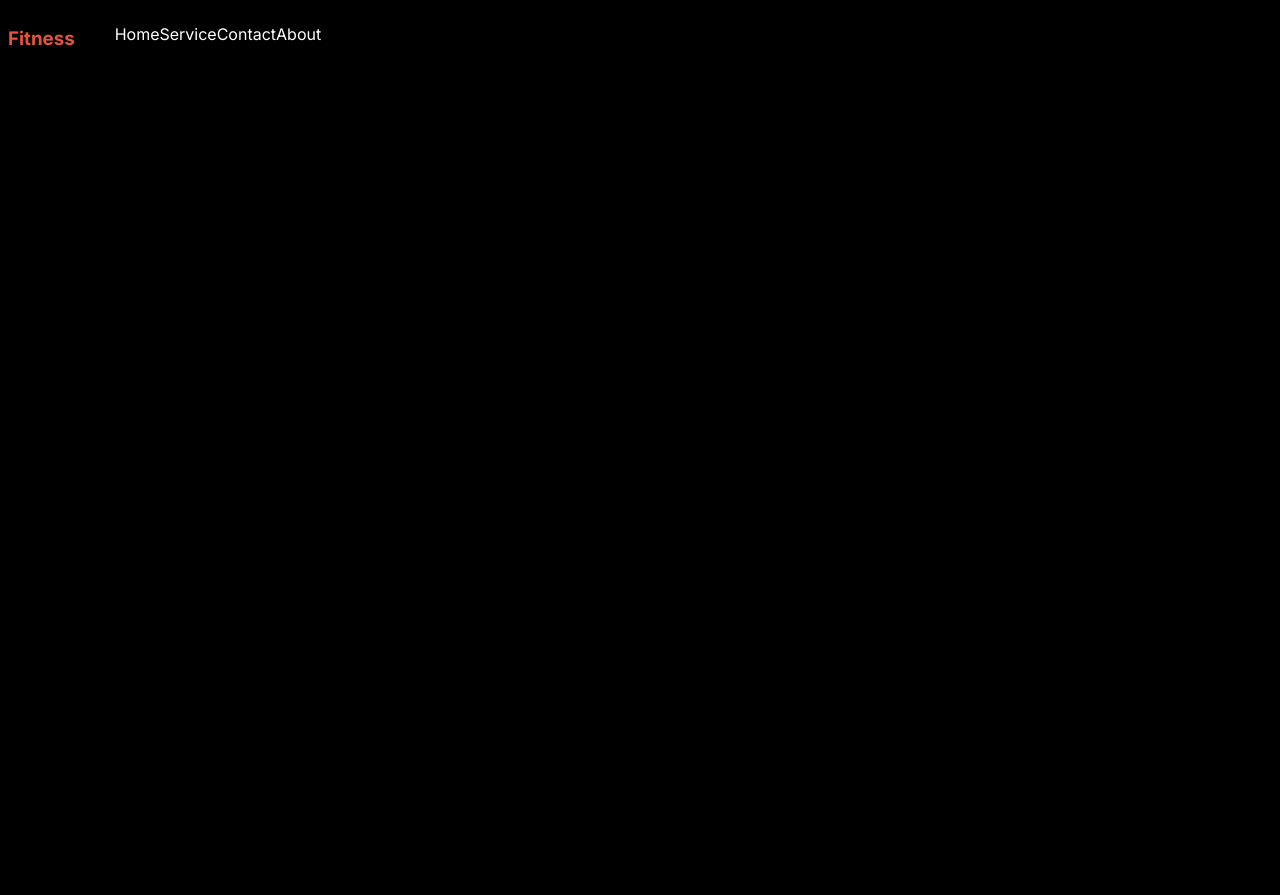
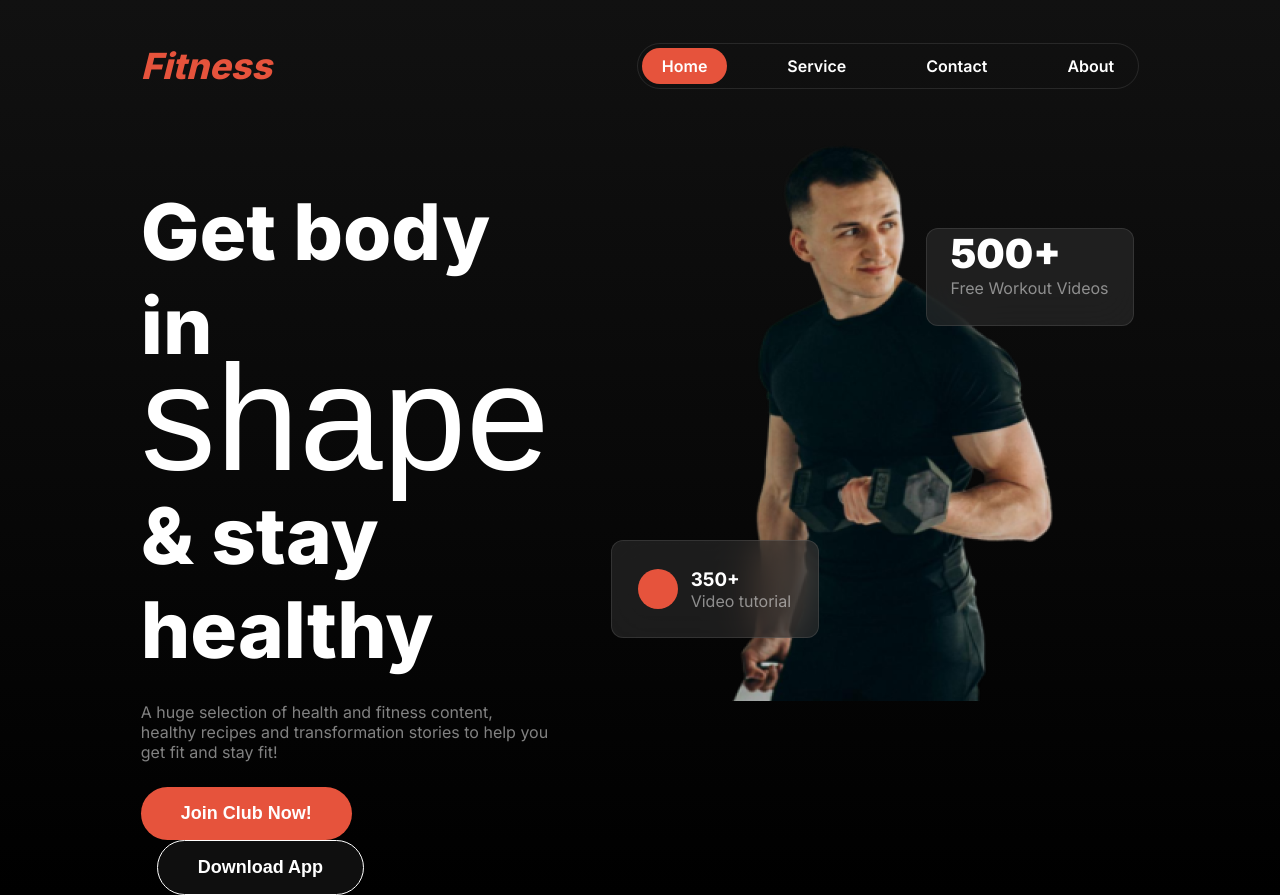
Before and after one commit to ariful97768/assignment-2, a plain HTML site: page index.html in a window 1280 px wide. Before the commit the page ends 800 px from the top, so only its background shows below. Drawn offline with Linux system fonts and the light colour scheme; a web font is replaced by a local one.

Commit message:
finished first section

```diff
--- a/index.html
+++ b/index.html
@@ -1,24 +1,59 @@
 <!DOCTYPE html>
 <html lang="en">
+
 <head>
     <meta charset="UTF-8">
     <meta name="viewport" content="width=device-width, initial-scale=1.0">
     <title>Fitness </title>
     <link rel="stylesheet" href="style.css">
 </head>
-<body class="inter">
-    <header class="df">
-        <h3 class="btn-color nav-title">Fitness</h3>
-        <nav>
-            <ul class="df nav-lists">
-                <li class="nav-list"><a href="#">Home</a></li>
-                <li class="nav-list"><a href="#">Service</a></li>
-                <li class="nav-list"><a href="#">Contact</a></li>
-                <li class="nav-list"><a href="#">About</a></li>
-            </ul>
-        </nav>
+
+<body class="inter white">
+    <header>
+        <div class="df header">
+            <em class="color-primary nav-title">Fitness</em>
+            <nav>
+                <ul class="df nav-lists">
+                    <li class="nav-list home"><a href="#">Home</a></li>
+                    <li class="nav-list aa"><a href="#">Service</a></li>
+                    <li class="nav-list aa"><a href="#">Contact</a></li>
+                    <li class="nav-list aa"><a href="#">About</a></li>
+                </ul>
+            </nav>
+        </div>
+        <div class="hero-content df">
+            <!-- left -->
+            <div class="hero-content-left">
+                <p class="hero-title">
+                    Get body in <span class="miama span">shape</span> & stay healthy
+                </p>
+                <p class="hero-description color-dsc">
+                    A huge selection of health and fitness content, healthy recipes and transformation stories to help
+                    you get fit and stay fit!
+                </p>
+                <button class="btn-primary">Join Club Now!</button>
+                <button class="btn-primary btn-second">Download App</button>
+            </div>
+            <!-- right -->
+            <div class="hero-content-right">
+                <img src="images/Images 2.png" alt="Exercise">
+                <div class="mini-card-1">
+                    <div class="dot"></div>
+                    <div>
+                        <h3>350+</h3>
+                        <p class="mini-card-dsc color-dsc">Video tutorial</p>
+                    </div>
+                </div>
+                <div class="mini-card-2">
+                    <div>
+                        <h3>500+</h3>
+                        <p class="color-dsc">Free Workout Videos</p>
+                    </div>
+                </div>
+            </div>
+        </div>
     </header>
-    <section>
+    <section class="">
 
     </section>
     <footer>
--- a/style.css
+++ b/style.css
@@ -1,9 +1,9 @@
 @import url('https://fonts.cdnfonts.com/css/miama');
 @import url('https://fonts.googleapis.com/css2?family=Inter:wght@100..900&display=swap');
 
-body {
-    background-color: black;
-    max-width: 1440px;
+* {
+    margin: 0;
+    padding: 0;
 }
 
 .miama {
@@ -16,31 +16,174 @@ body {
     font-style: normal;
 }
 
-/* styles */
+body {
+    background-color: #000000;
+}
+
+/* shared styles */
 .df {
     display: flex;
 }
 
-.btn-color {
-    color: rgba(230, 83, 60, 1);
+.color-primary {
+    color: rgb(230, 83, 60);
 }
 
+.btn-primary {
+    padding: 16px 40px 16px 40px;
+    border-radius: 42px;
+    border: none;
+    font-size: 18px;
+    font-weight: 600;
+    color: rgb(255, 255, 255);
+    background: rgb(230, 83, 60);
+}
 
-/* navbar related styles */
+.white {
+    color: #ffffff;
+}
+
+.color-dsc {
+    color: rgba(255, 255, 255, 0.5);
+}
+
+/* navigation styling */
+
+header {
+    background: linear-gradient(180.00deg, rgb(17, 17, 17), rgba(119, 119, 119, 0) 100%);
+    padding: 2.7rem 11% 0 11%;
+}
+
+.header {
+    justify-content: space-between;
+    align-items: center;
+}
 
 .nav-title {
-    color: rgba(230, 83, 60, 1);
+    font-weight: 800;
+    font-size: 36px;
+}
+
+nav {
+    border: 1px solid rgba(255, 255, 255, 0.1);
+    border-radius: 39px;
+    padding: 4px;
 }
 
 .nav-lists {
-    gap: ;
+    align-items: center;
+    gap: 2.5rem;
 }
 
-.nav-list {
+li {
     list-style-type: none;
 }
 
 .nav-list a {
     text-decoration: none;
     color: #ffffff;
+    font-weight: 600;
 }
+
+.home {
+    padding: 8px 20px 8px 20px;
+    border-radius: 46px;
+    background: rgb(230, 83, 60);
+}
+
+.aa {
+
+    padding: 8px 20px 8px 20px;
+}
+
+/* Hero content styling */
+
+.hero-content {
+    gap: 11rem;
+}
+
+.hero-title {
+    text-align: left;
+    font-size: 78px;
+    line-height: 120%;
+    font-weight: 800;
+}
+
+.hero-description {
+    max-width: 500px;
+    margin-top: 1.6rem;
+    margin-bottom: 1.6rem;
+}
+
+.span {
+    font-size: 150px;
+    font-weight: 500;
+}
+
+.hero-content-left {
+    margin-top: 6rem;
+
+}
+
+.btn-second {
+    background-color: #0f0f0f;
+    border: 1px solid rgb(255, 255, 255);
+    border-radius: 42px;
+    margin-left: 1rem;
+
+}
+
+.hero-content-right {
+    margin-top: 2rem;
+    margin-right: 1.5rem;
+    align-items: center;
+    justify-content: center;
+}
+
+.dot {
+    width: 40px;
+    height: 40px;
+    background-color: rgb(230, 83, 60);
+    border-radius: 50%;
+}
+
+.mini-card-1 {
+    display: flex;
+    justify-content: center;
+    align-items: center;
+    gap: 0.8rem;
+    width: 206px;
+    height: 96px;
+    border: 1px solid rgba(255, 255, 255, 0.1);
+    border-radius: 12px;
+    backdrop-filter: blur(20px);
+    background: rgba(48, 48, 48, 0.54);
+    margin-top: -165px;
+    margin-left: -115px;
+}
+
+.mini-card-1>h3 {
+    font-size: 24px;
+    font-weight: 900;
+}
+
+.mini-card-2 {
+    width: 206px;
+    height: 96px;
+    border: 1px solid rgba(255, 255, 255, 0.1);
+    border-radius: 12px;
+    backdrop-filter: blur(20px);
+    background: rgba(48, 48, 48, 0.54);
+    margin-top: -410px;
+    margin-left: 200px;
+
+}
+
+.mini-card-2>div {
+    padding-left: 1.5rem;
+}
+
+.mini-card-2 div>h3 {
+    font-size: 40px;
+    font-weight: 900;
+}
```
